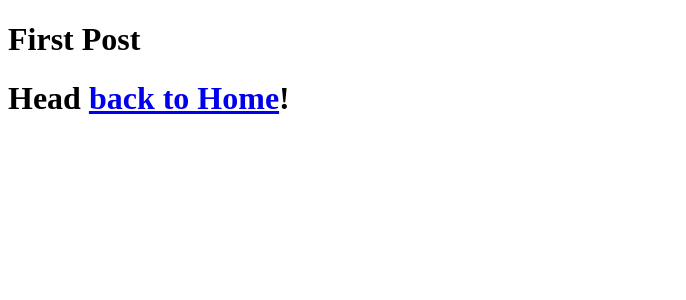
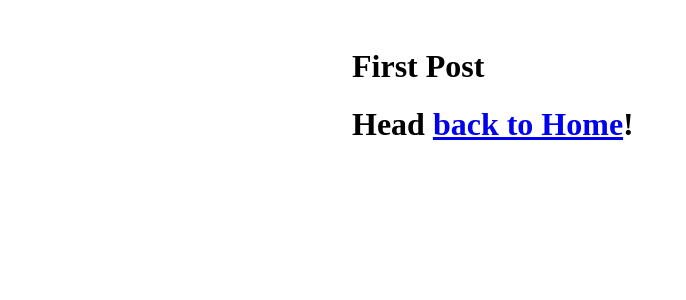
Before and after one commit to basil08/nextjs-blog, a Next.js app: page /posts/first-post in a window 1280 px wide. Shown: the top 300 px of the page, without its empty margins (0-686 px from the left). Built offline with nearby package versions, Linux system fonts and the light colour scheme.

Commit message:
Add CSS Module styled Layout component

```diff
--- /dev/null
+++ b/components/layout.js
@@ -0,0 +1,5 @@
+import style from './layout.module.css'
+
+export default function Layout({ children }) {
+  return <div className={style.container}>{children}</div>
+}
--- /dev/null
+++ b/components/layout.module.css
@@ -0,0 +1,5 @@
+.container {
+  max-width: 36rem;
+  padding: 0 1rem;
+  margin: 3rem auto 6rem;
+}
--- a/pages/posts/first-post.js
+++ b/pages/posts/first-post.js
@@ -1,16 +1,17 @@
 import Link from 'next/link'
 import Head from 'next/head'
+import Layout from '../../components/layout'
 
 export default function FirstPost() {
   return (
-    <>
+    <Layout>
       <Head>
         <title>First Post | Basil's Blog</title>
       </Head>
       <main>
-          <h1>First Post</h1>
-          <h1>Head {' '}<Link href="/"><a>back to Home</a></Link>!</h1>
+        <h1>First Post</h1>
+        <h1>Head {' '}<Link href="/"><a>back to Home</a></Link>!</h1>
       </main>
-    </>
+    </Layout>
   )
 }
```
Also changed, not shown: 2 other files (tests, documents, lock files or other folders).
